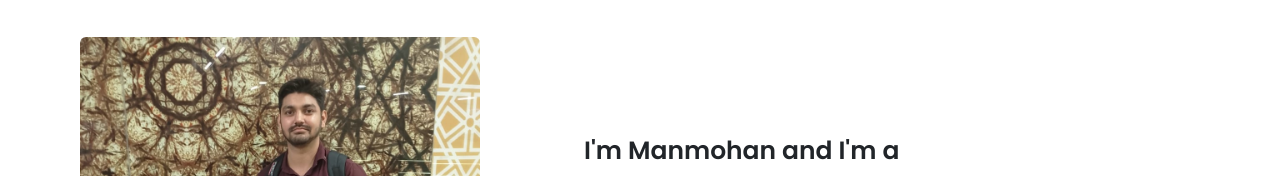
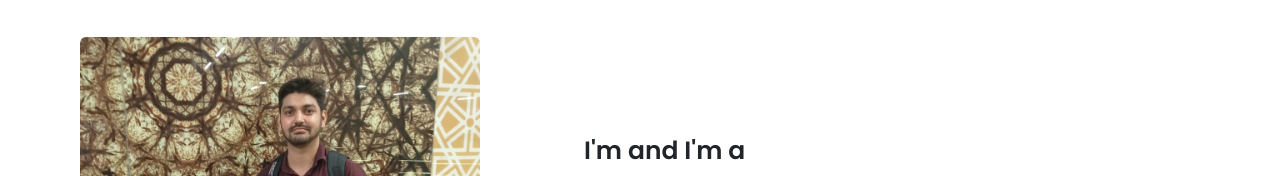
Before and after one commit to manmohanbh/Portfoliowebsite, a plain HTML site: page index.html in a window 1280 px wide. Shown: the part 1060-1236 px from the top of the page. Drawn offline with nearby package versions, Linux system fonts and the light colour scheme.

Commit message:
minute change in index file

```diff
--- a/index.html
+++ b/index.html
@@ -59,7 +59,7 @@
                     <img src="images/manmohan photo.jpeg" alt="">
                 </div>
                 <div class="column right">
-                    <div class="text">I'm Manmohan and I'm a <span class="typing-2"></span></div>
+                    <div class="text">I'm  and I'm a <span class="typing-2"></span></div>
                     <p>Hello everyone i am computer science graduate with experience in frontend
                         development with following tech stack HTML,CSS,JS,BOOTSTRAP,PHP,REACT.
                         code versioning:git.
```
